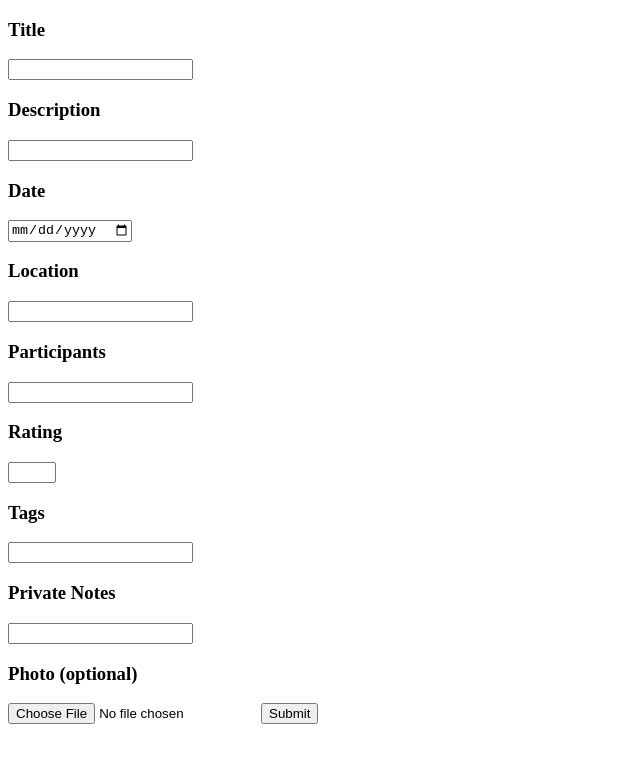
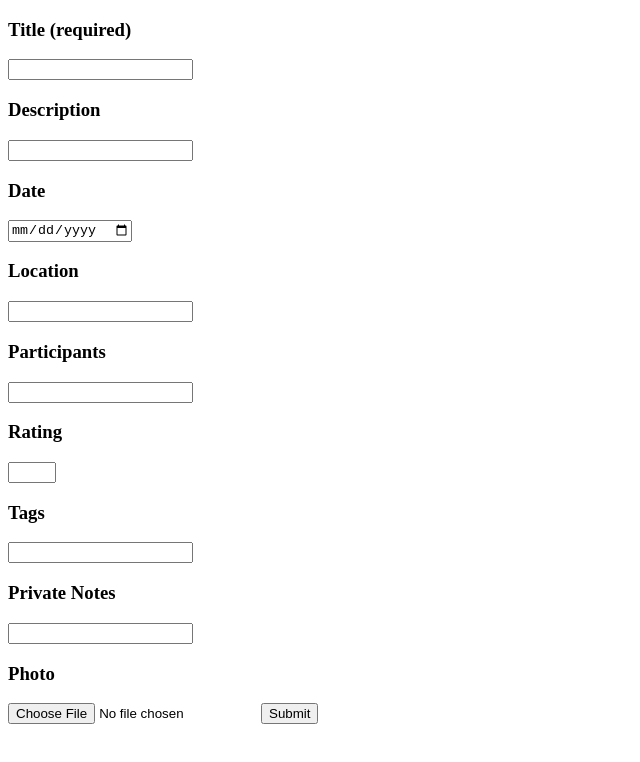
Before and after one commit to MemoryOrganizer/memory-organizer-fe, a React app: page /memories in a window 1280 px wide. Shown: the top 762 px of the page, without its empty margins (0-640 px from the left). Built offline with nearby package versions, Linux system fonts and the light colour scheme; no server answers.

Commit message:
form is done

```diff
--- a/src/components/Memory/CreateMemory.js
+++ b/src/components/Memory/CreateMemory.js
@@ -26,8 +26,8 @@ export default class CreateMemory extends Component {
     return (
       <form onSubmit={this.handleSubmit}>
         <label>
-          <h3>Title</h3>
-          <input value={this.state.title} name='title' onChange={this.handleChange}/>
+          <h3>Title (required)</h3>
+          <input value={this.state.title} name='title' required  onChange={this.handleChange}/>
         </label>
         <label>
           <h3>Description</h3>
@@ -58,7 +58,7 @@ export default class CreateMemory extends Component {
           <input value={this.state.privateNotes} name='privateNotes' onChange={this.handleChange} ></input>
         </label>
         <label>
-          <h3>Photo (optional)</h3>
+          <h3>Photo</h3>
           <input name='photo' type='file' onChange={({ target }) => this.setState({ photo: target.files[0] })}/>
         </label>
         <button type='submit'>Submit</button>
```
